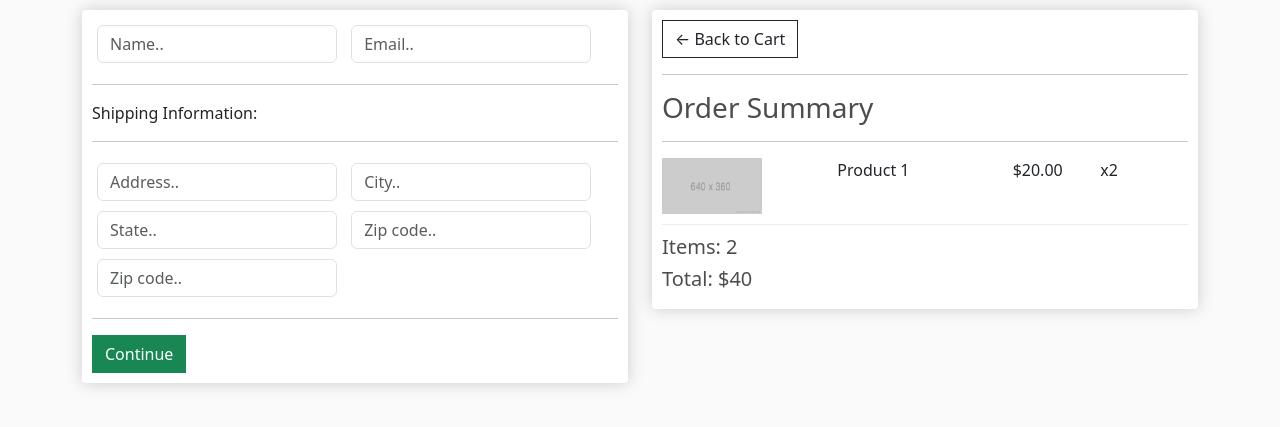
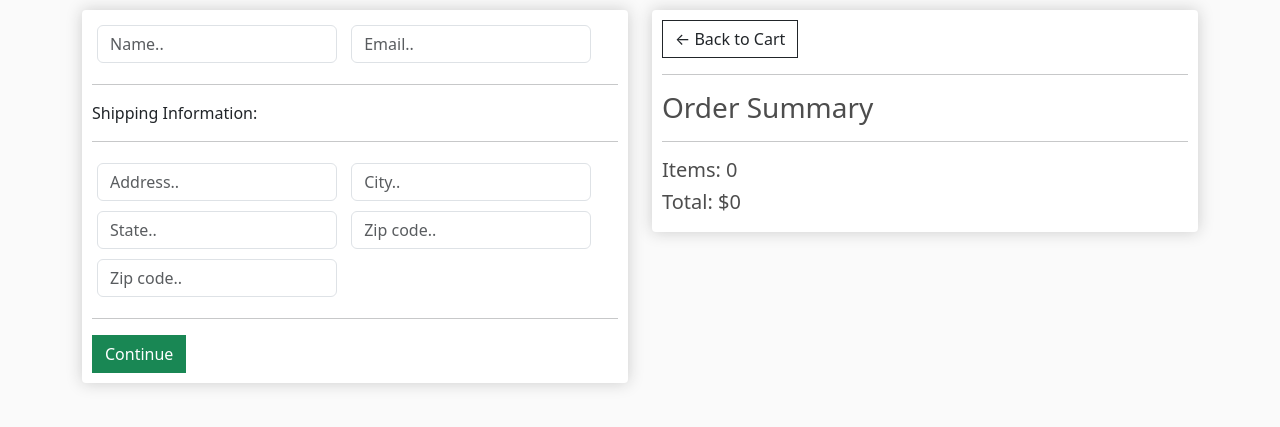
Before and after one commit to BashCtl/django-ecommerce-iv, a Django app: page /checkout/ in a window 1280 px wide. Shown: the part 64-491 px from the top of the page. Run offline with Django 4.2, Linux system fonts and the light colour scheme.

Commit message:
checkout order summary

```diff
--- a/store/templates/store/checkout.html
+++ b/store/templates/store/checkout.html
@@ -54,14 +54,16 @@
                 <hr>
                 <h3>Order Summary</h3>
                 <hr>
+				{% for item in items %}
                 <div class="cart-row">
-					<div style="flex:2"><img class="row-image" src="{% static 'images/placeholder.png' %}"></div>
-					<div style="flex:2"><p>Product 1</p></div>
-					<div style="flex:1"><p>$20.00</p></div>
-					<div style="flex:1"><p>x2</p></div>
+					<div style="flex:2"><img class="row-image" src="{{item.product.imageURL}}"></div>
+					<div style="flex:2"><p>{{item.product.name}}</p></div>
+					<div style="flex:1"><p>${{item.product.price}}</p></div>
+					<div style="flex:1"><p>x{{item.quantity}}</p></div>
 				</div>
-				<h5>Items:   2</h5>
-				<h5>Total:   $40</h5>
+				{% endfor %}
+				<h5>Items:   {{order.get_cart_items}}</h5>
+				<h5>Total:   ${{order.get_cart_total}}</h5>
             </div>
         </div>
     </div>
--- a/store/views.py
+++ b/store/views.py
@@ -27,5 +27,15 @@ def cart(request):
 
 
 def checkout(request):
-    context = {}
+
+    if request.user.is_authenticated:
+        customer = request.user.customer
+        order, created = Order.objects.get_or_create(
+            customer=customer, complete=False)
+        items = order.orderitem_set.all()
+    else:
+        items = []
+        order = {'get_cart_total': 0, 'get_cart_items': 0}
+
+    context = {'items': items, 'order': order}
     return render(request, 'store/checkout.html', context)
```
